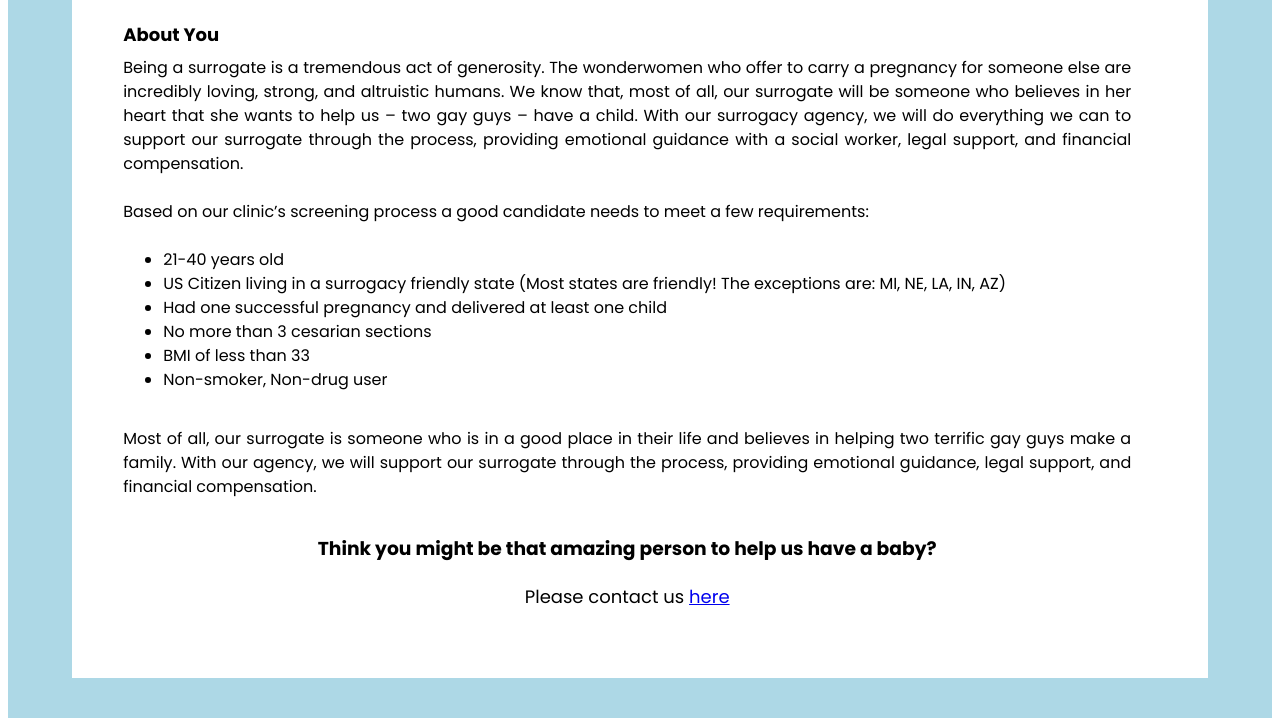
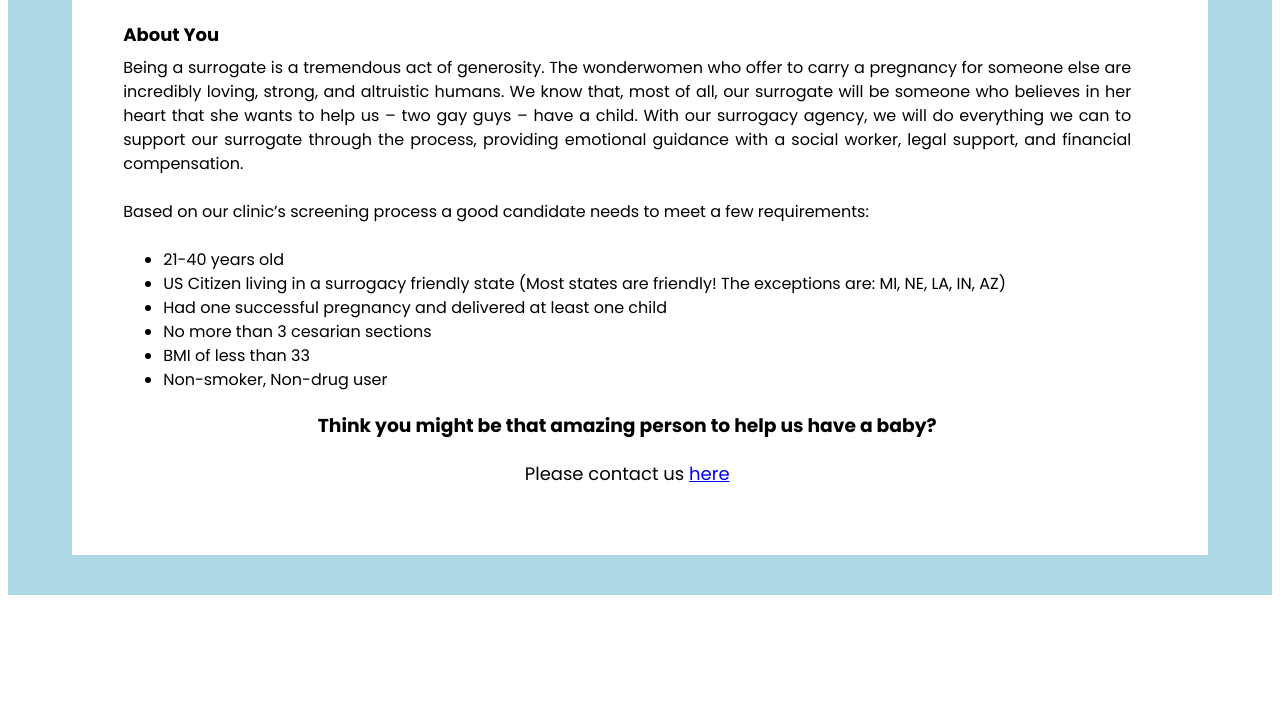
Before and after one commit to clheard54/ethanandstanley, a plain HTML site: page 6cf34755b9de3322045869f47dc449b4785b8226/index.html in a window 1280 px wide. Shown: the part 856-1582 px from the top of the page. After the commit the page ends 1459 px from the top, so only its background shows below. Drawn offline with Linux system fonts and the light colour scheme.

Commit message:
cut repetitive section

```diff
--- a/6cf34755b9de3322045869f47dc449b4785b8226/index.html
+++ b/6cf34755b9de3322045869f47dc449b4785b8226/index.html
@@ -33,7 +33,6 @@
         <li>Non-smoker, Non-drug user</li>
         </ul>
 
-    <p class="text-bottom">Most of all, our surrogate is someone who is in a good place in their life and believes in helping two terrific gay guys make a family. With our agency, we will support our surrogate through the process, providing emotional guidance, legal support, and financial compensation.</p>
     <div class="footer">
         <b><h3>Think you might be that amazing person to help us have a baby?</h3></b>
 
```
